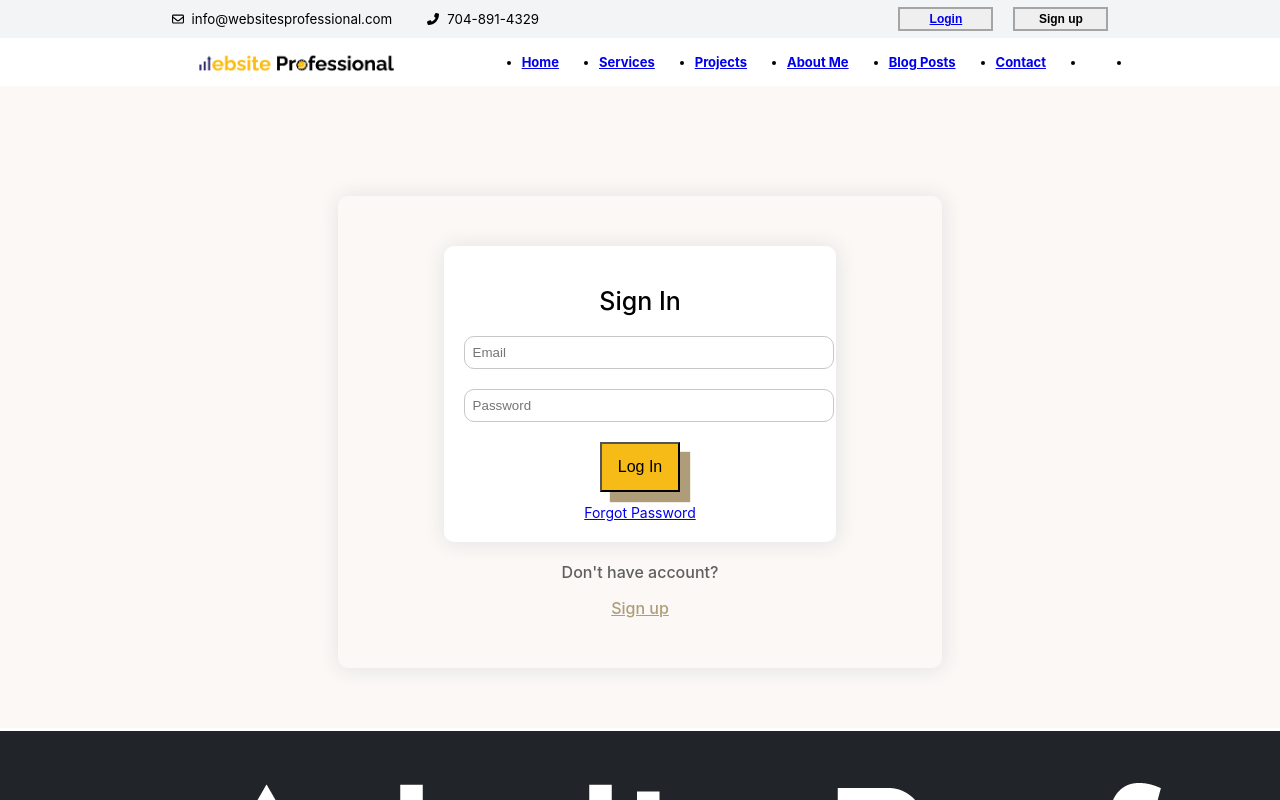
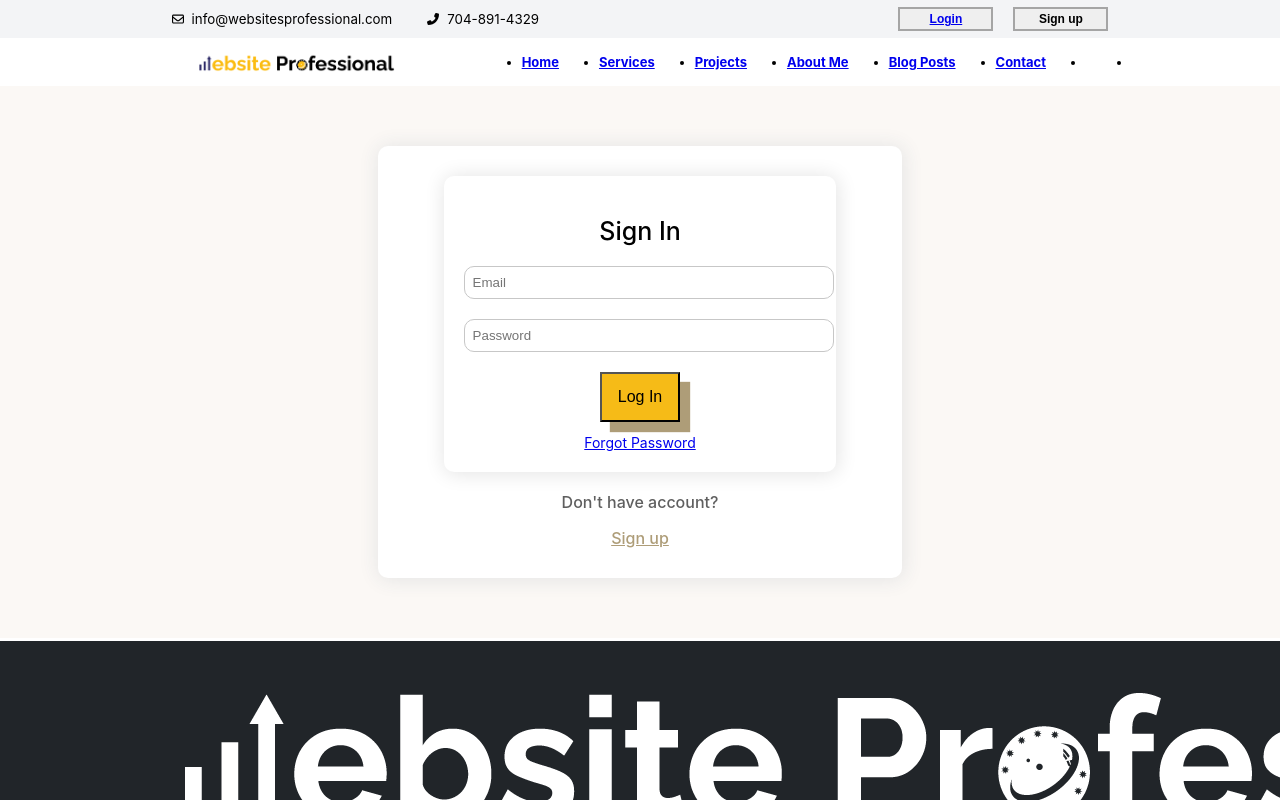
Before and after one commit to sazzadhossain1/websitesprofessional, a React (Create React App) app: page /login in a window 1280 px wide. Shown: the top 800 px of the page. Built offline with nearby package versions, Linux system fonts and the light colour scheme.

Commit message:
login and signup page resize

```diff
--- a/src/components/Login/Login.css
+++ b/src/components/Login/Login.css
@@ -4,10 +4,11 @@
   margin-bottom: -47px;
 }
 .login_cart_div {
+  background-color: white;
   width: 40%;
   margin: auto;
-  padding: 50px;
-  margin-top: 100px;
+  padding: 30px 10px;
+  margin-top: 50px;
   margin-bottom: 50px;
   box-shadow: 1px 1px 20px 1px rgb(228, 228, 228);
   border-radius: 10px;
```
